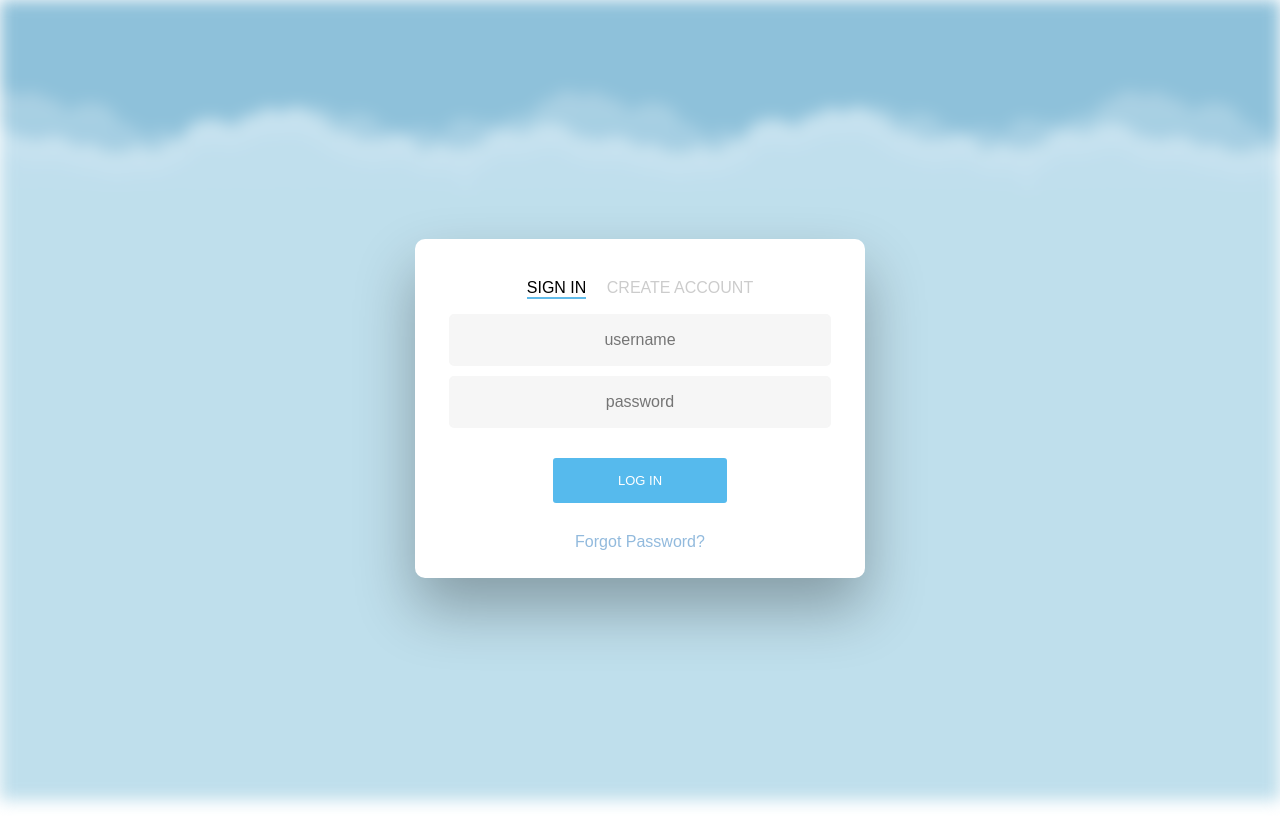
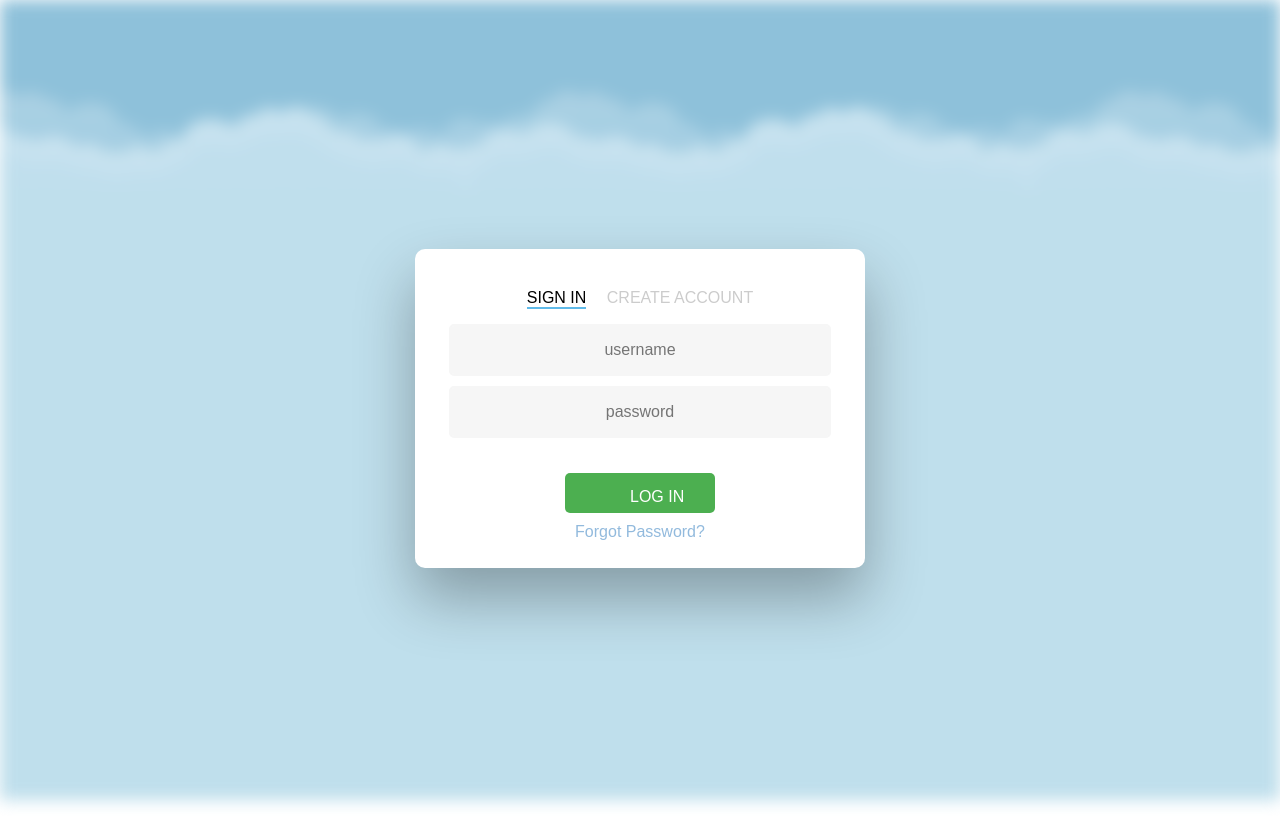
Before and after one commit to CSE112-team1/CSE112-team1, a website: page source/login.html in a window 1280 px wide. Drawn offline with Linux system fonts and the light colour scheme.

Commit message:
Makes buttons the exact same size

```diff
--- a/source/frontend.css
+++ b/source/frontend.css
@@ -189,3 +189,21 @@ input[type=text]:placeholder {
 .inactive {
     color: grey; /* Inactive tab color */
 }
+
+/* Standardizes size and appearance of both buttons */
+#login-button, #signup-button {
+    width: 150px;   /* Specifies a fixed width */
+    height: 40px;   /* Specifies a fixed height */
+    font-size: 16px; /* Adjust font size as needed */
+    margin: 10px; /* Adds some space around the button */
+    cursor: pointer; /* Makes it clear the buttons are clickable */
+    background-color: #4CAF50; /* Green background color for buttons */
+    color: white; /* White text color */
+    border: none; /* No border */
+    border-radius: 5px; /* Rounded corners */
+}
+
+/* Hover effect for buttons */
+#login-button:hover, #signup-button:hover {
+    background-color: #45a049; /* Slightly darker green on hover */
+}
```
